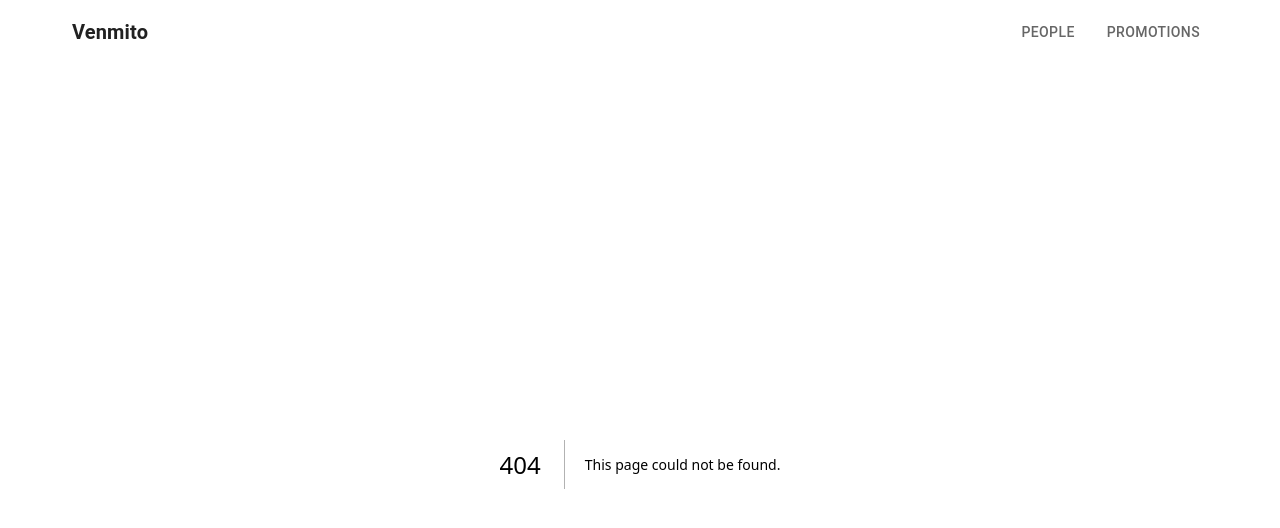
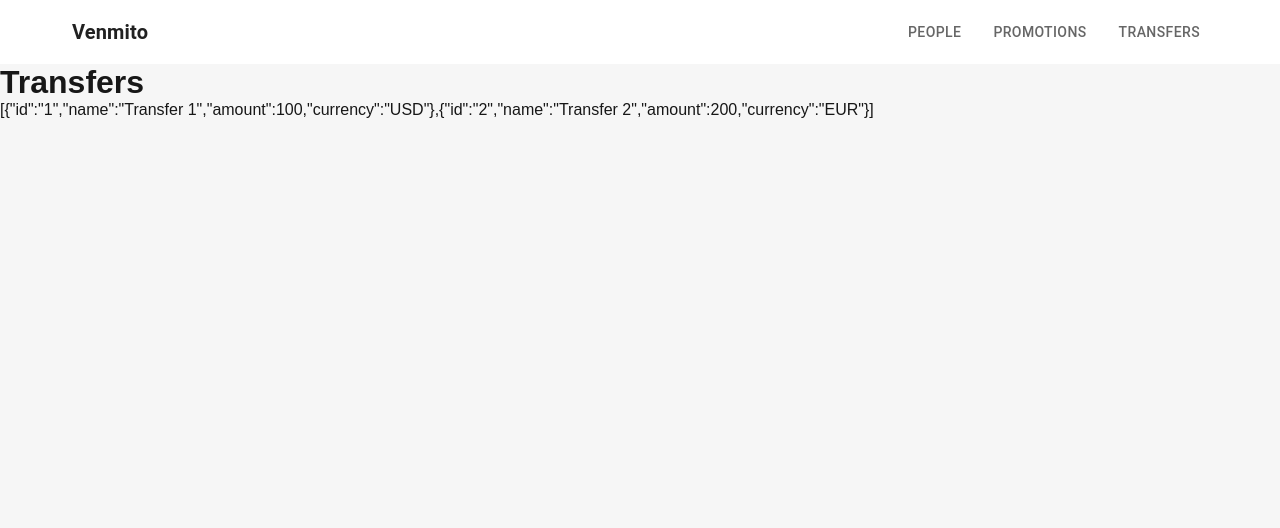
Before and after one commit to carlosrivera22/venmito, a Next.js app in the folder venmito-admin/: page /transfers in a window 1280 px wide. Before the commit this address had no page. Shown: the top 528 px of the page. Built offline with nearby package versions, Linux system fonts and the light colour scheme.

Commit message:
setting up transfers page

```diff
--- a/venmito-admin/src/components/Navbar.tsx
+++ b/venmito-admin/src/components/Navbar.tsx
@@ -25,7 +25,8 @@ export default function Navbar() {
 
     const menuItems = [
         { text: 'People', href: '/people' },
-        { text: 'Promotions', href: '/promotions' }
+        { text: 'Promotions', href: '/promotions' },
+        { text: 'Transfers', href: '/transfers' }
     ];
 
     const drawer = (
--- /dev/null
+++ b/venmito-admin/src/hooks/useTransfers.ts
@@ -0,0 +1,18 @@
+export default function useTransfers() {
+    return {
+        transfers: [
+            {
+                id: '1',
+                name: 'Transfer 1',
+                amount: 100,
+                currency: 'USD',
+            },
+            {
+                id: '2',
+                name: 'Transfer 2',
+                amount: 200,
+                currency: 'EUR',
+            },
+        ],
+    };
+}
--- /dev/null
+++ b/venmito-admin/src/pages/transfers/index.tsx
@@ -0,0 +1,11 @@
+import useTransfers from "@/hooks/useTransfers";
+
+export default function Transfers() {
+    const { transfers } = useTransfers();
+    return (
+        <div>
+            <h1>Transfers</h1>
+            {JSON.stringify(transfers)}
+        </div>
+    );
+}
```
